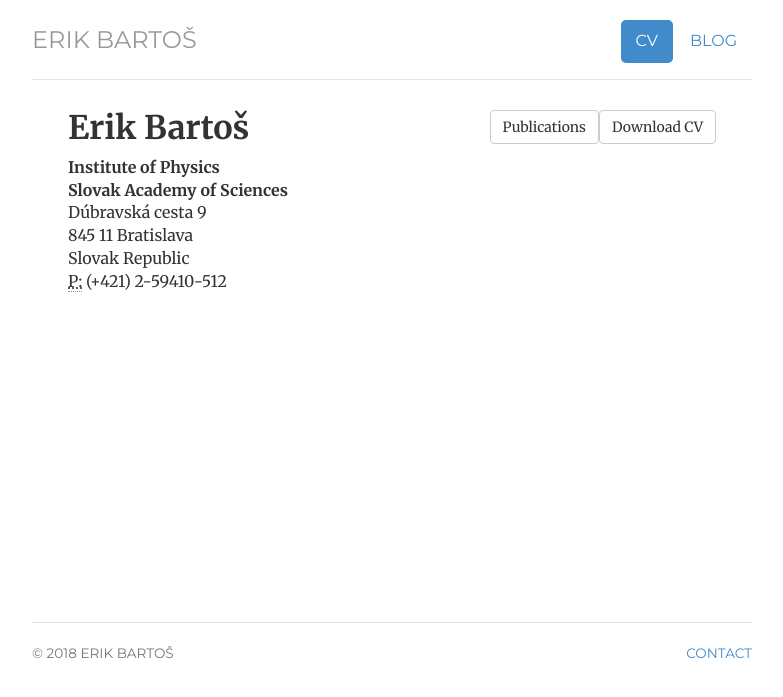
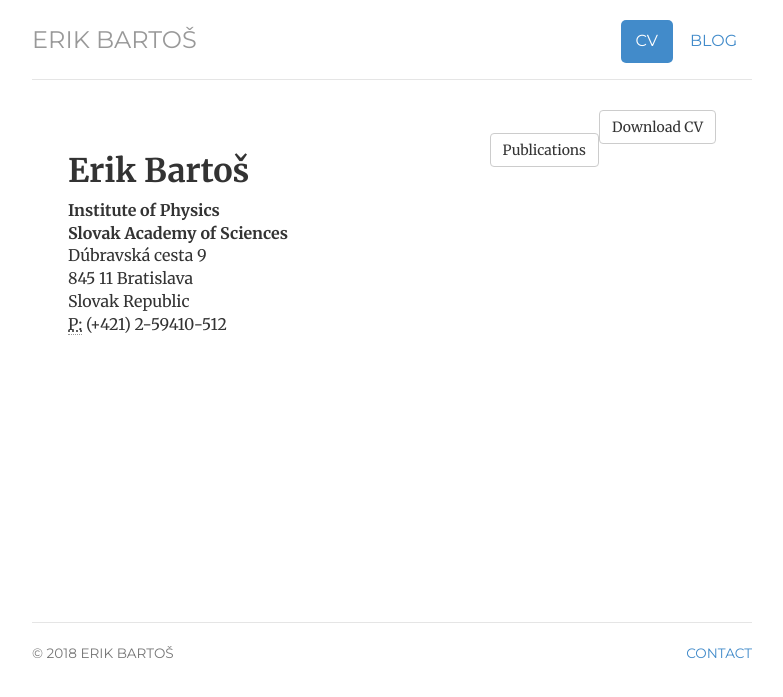
Before and after one commit to Mezek/mezek.github.io, a Jekyll site: the page built from cv/index.html, in a window 1280 px wide. Shown: the top 697 px of the page, without its empty margins (248-1031 px from the left). Built offline with Jekyll 4.4.1, drawn with Linux system fonts in a browser that asks for light colours.

Commit message:
Update index.html

```diff
--- a/cv/index.html
+++ b/cv/index.html
@@ -8,7 +8,7 @@ contact: passive
 description: C.V. for Erik Bartoš, a Physicists, Digital Publisher, Enthusiast, Sci-fi fan living and working in Slovakia.
 ---
 <div class="cv">
-	<a href="/files/modern_sk.pdf" class="btn btn-default pull-right" title="Download CV as PDF">Download CV</a>
+	<a href="/files/modern_sk.pdf" class="btn btn-default pull-right" title="Download CV as PDF">Download CV</a><br>
 	<a href="/files/pubList-2017-11.pdf" class="btn btn-default pull-right" title="Download publications">Publications</a>
 
 	<div itemscope itemtype="https://schema.org/Person">
```
